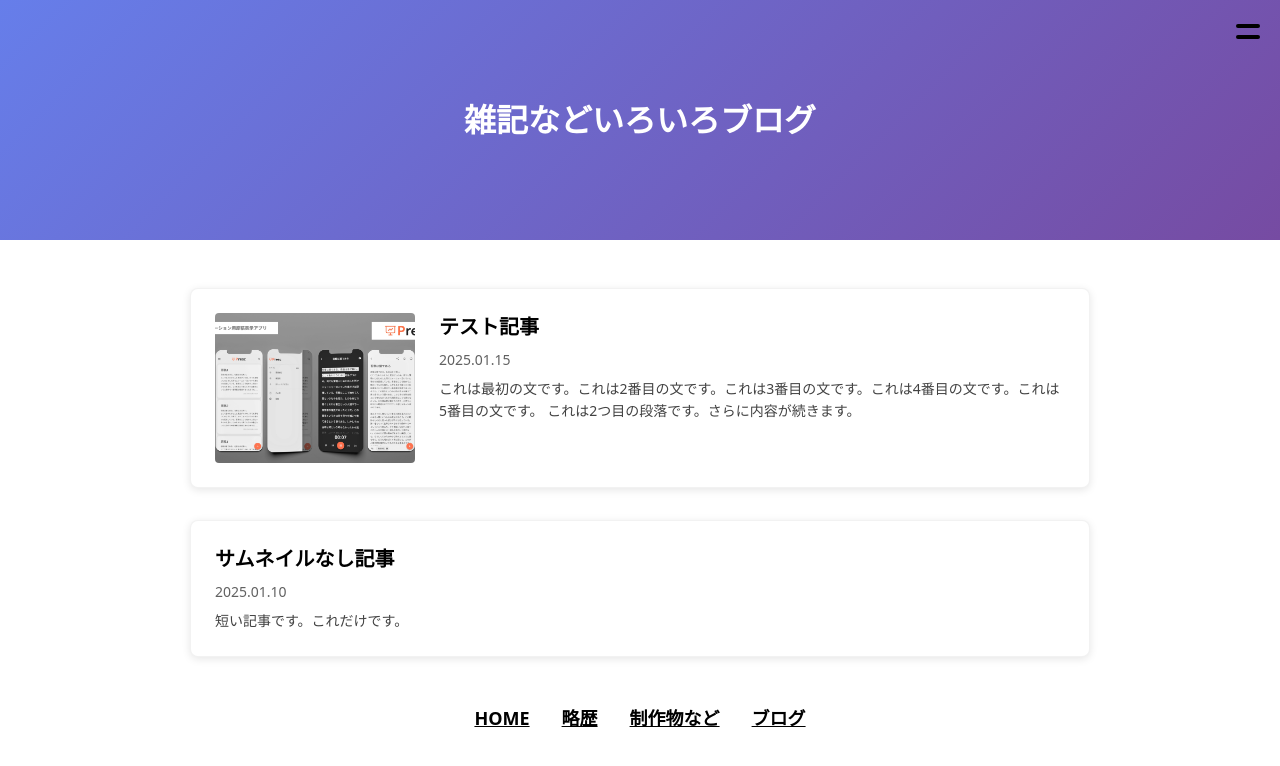
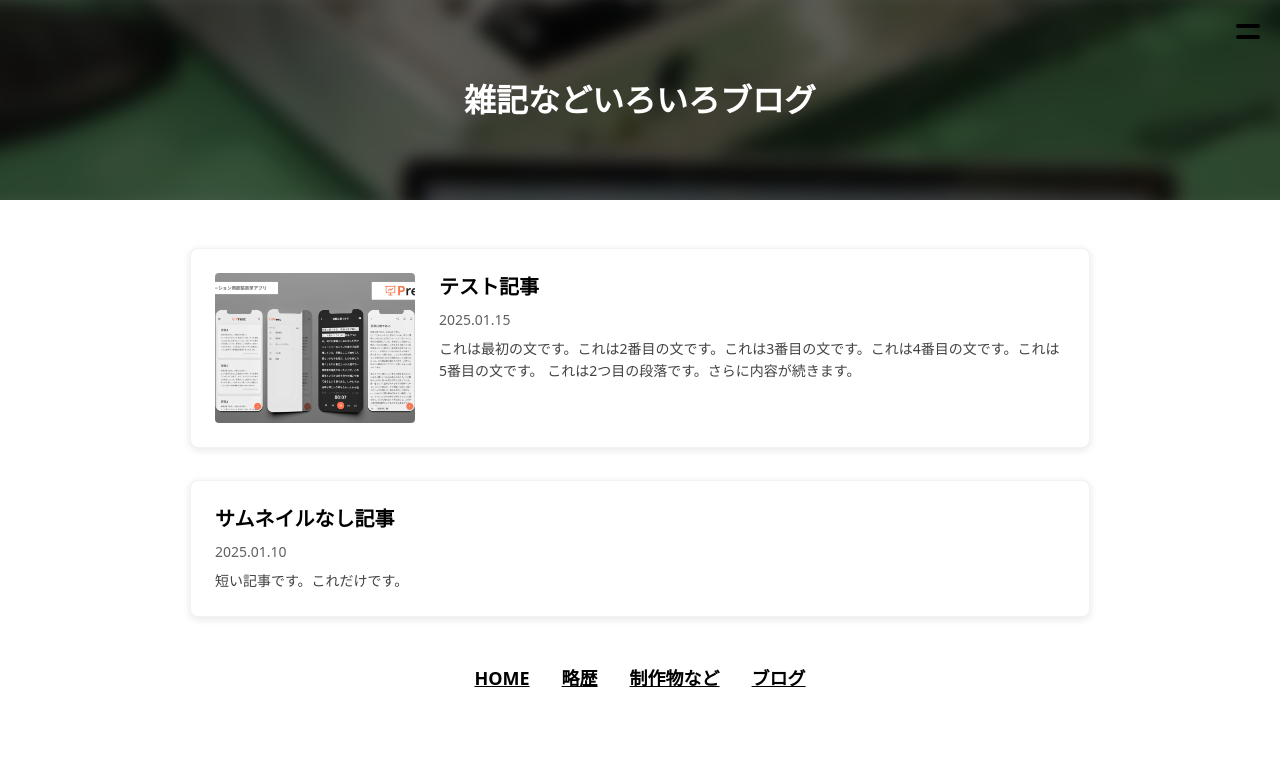
Before and after one commit to sakusaku3939/my-page, a Next.js app: page /blog in a window 1280 px wide. Shown: the top 766 px of the page. Built offline with nearby package versions, Linux system fonts and the light colour scheme; no server answers; a web font is replaced by a local one.

Commit message:
Update the header style

```diff
--- a/src/styles/blog-common.module.css
+++ b/src/styles/blog-common.module.css
@@ -1,12 +1,39 @@
 /* ヘッダーセクション */
 .blogHeader {
-  height: 240px;
+  height: 200px;
   display: flex;
   align-items: center;
   justify-content: center;
-  background: linear-gradient(135deg, #667eea 0%, #764ba2 100%);
   margin-bottom: 48px;
   width: 100%;
+  position: relative;
+  overflow: hidden;
+}
+
+.blogHeader::before {
+  content: '';
+  position: absolute;
+  top: 0;
+  left: 0;
+  right: 0;
+  bottom: 0;
+  background-image: url('/images/blog-header.jpg');
+  background-size: cover;
+  background-position: center;
+  filter: blur(8px);
+  transform: scale(1.1);
+  z-index: -1;
+}
+
+.blogHeader::after {
+  content: '';
+  position: absolute;
+  top: 0;
+  left: 0;
+  right: 0;
+  bottom: 0;
+  background: rgba(0, 0, 0, 0.6);
+  z-index: 0;
 }
 
 .blogTitle {
@@ -16,6 +43,8 @@
   text-align: center;
   padding: 0 16px;
   margin: 0;
+  position: relative;
+  z-index: 1;
 }
 
 /* メインコンテンツラッパー */
```
Also changed, not shown: src/pages/blog/[slug].module.css (+10 -0 lines), public/images/blog-header.jpg (added).
